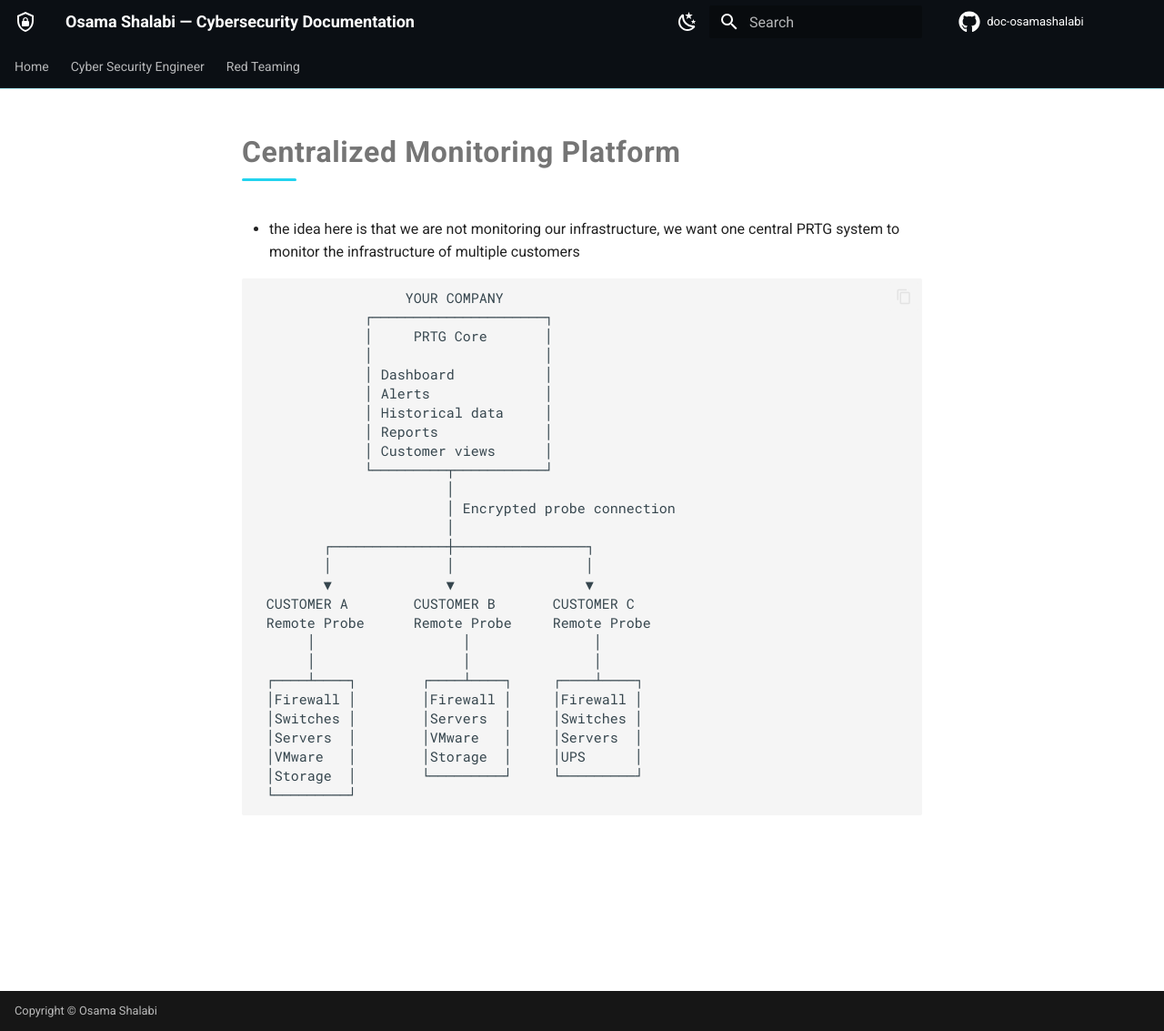
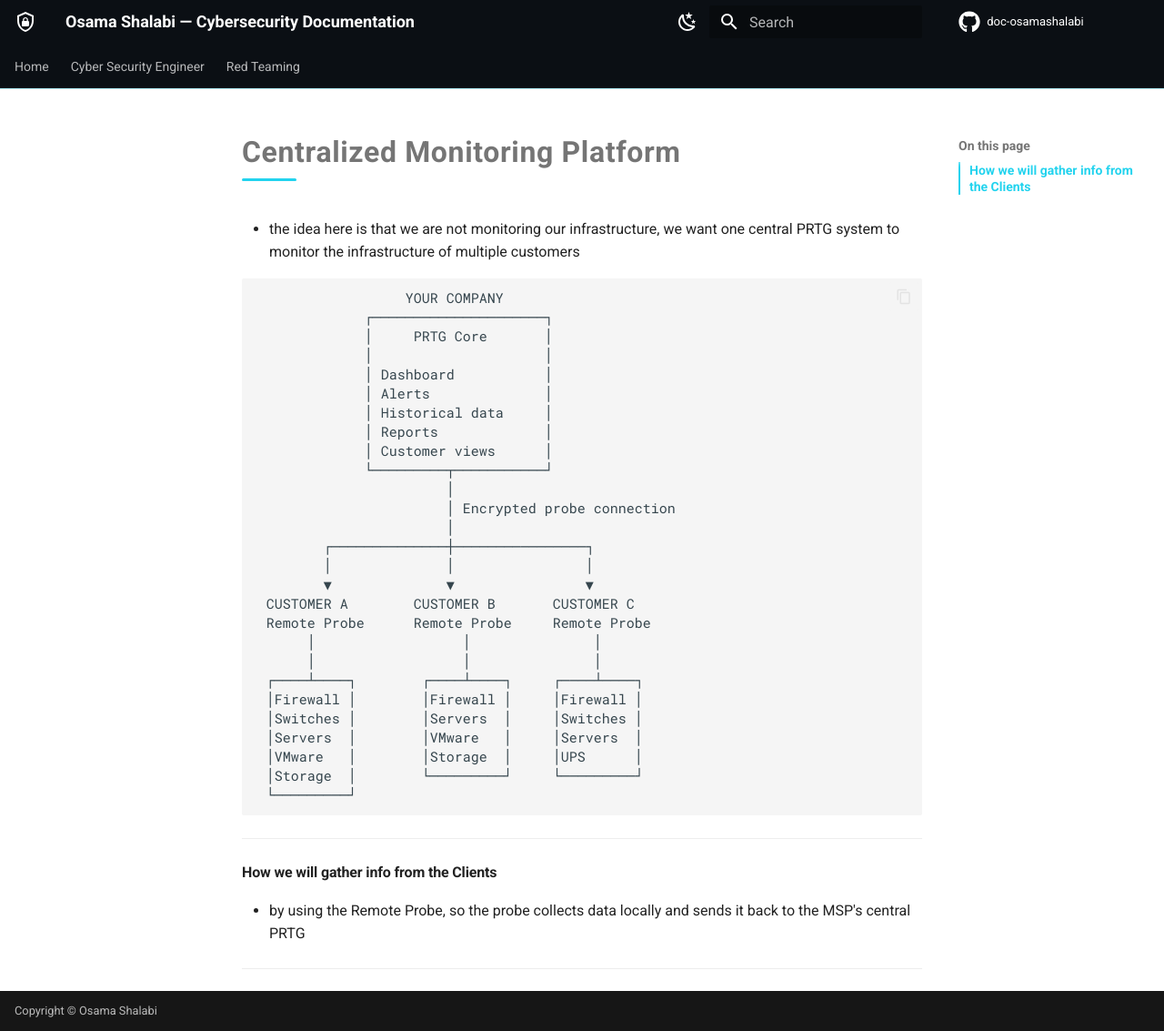
Before and after one commit to osamashalabi432-png/doc-osamashalabi, an MkDocs documentation site: the page built from docs/cyber-security-engineer/network-monitoring/Centralized Monitoring Platform.md, in a window 1280 px wide and 1133 px high. Shown: the whole window at 91% size. Built offline with MkDocs 1.6.1 and Material for MkDocs 9.7.7, drawn with Linux system fonts in a browser that asks for light colours; comment, search, counter and statistics services are not loaded.

Commit message:
vault backup: 2026-10-06 14:28:30

````diff
--- a/docs/cyber-security-engineer/network-monitoring/Centralized Monitoring Platform.md
+++ b/docs/cyber-security-engineer/network-monitoring/Centralized Monitoring Platform.md
@@ -29,3 +29,9 @@
  │Storage  │        └─────────┘     └─────────┘
  └─────────┘
 ```
+
+---
+#### How we will gather info from the Clients
+- by using the Remote Probe, so the probe collects data locally and sends it back to the MSP's central PRTG
+
+---
````
